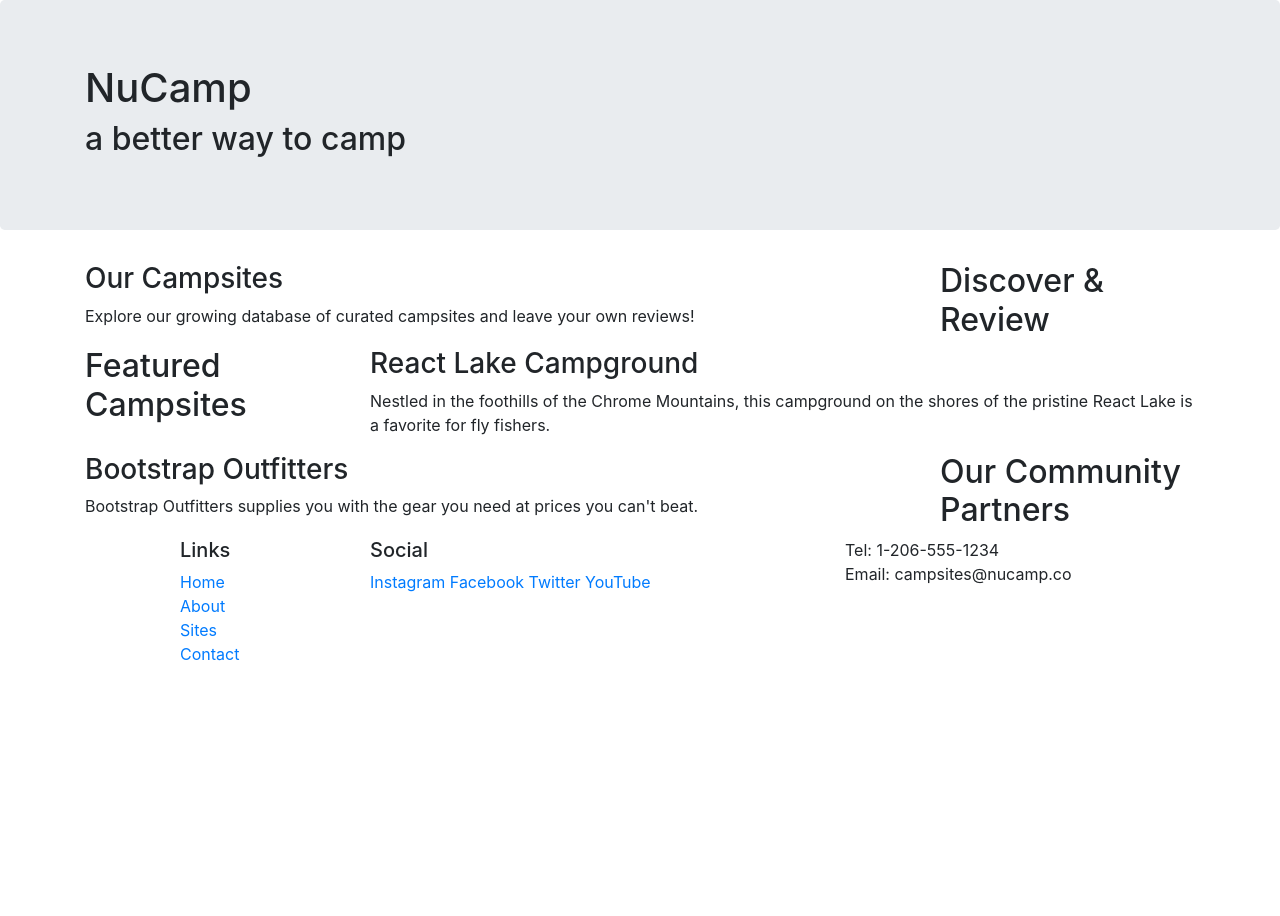
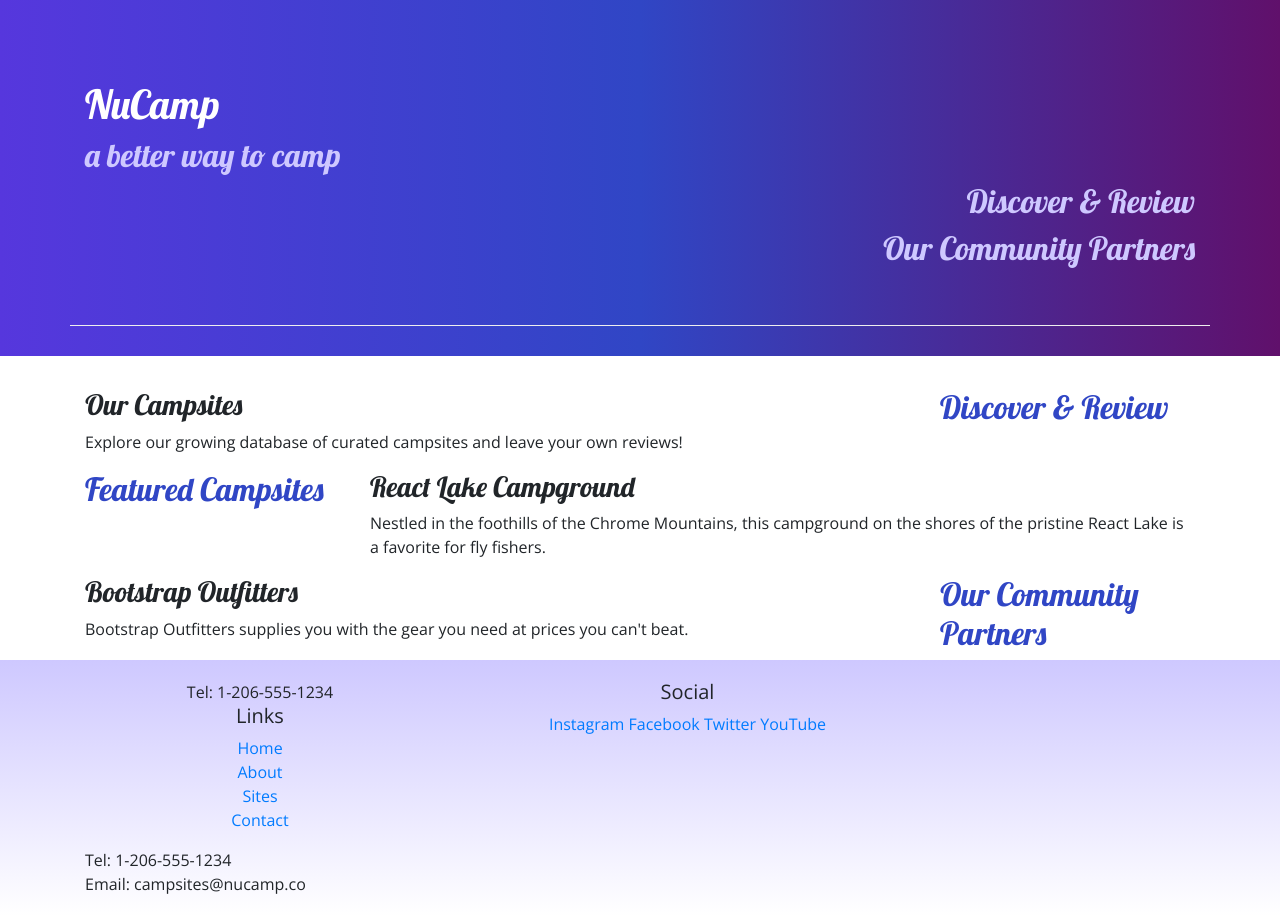
Before and after one commit to cwpaterick/bootstrap-week-3, a website: page index.html in a window 1280 px wide. Before the commit the page ends 800 px from the top, so only its background shows below. Drawn offline with nearby package versions, Linux system fonts and the light colour scheme.

Commit message:
Adding Custom styles

```diff
--- /dev/null
+++ b/css/styles.css
@@ -0,0 +1,32 @@
+body {
+    font-family: "Open Sans", sans-serif;
+}
+
+h1, h2, h3 {
+    font-family: "Lobster", cursive;
+}
+
+h2 {
+    color: #3046C5;
+}
+
+header h2 {
+    color: #CEC8FF;
+}
+
+footer {
+    background-image: linear-gradient(#CEC8FF, white);
+    padding: 20px 0;
+}
+
+.jumbotron {
+    padding: 30px;
+    background-image: linear-gradient(to right, #5637DD, #3046C5, #60106B);
+    color: white;
+}
+
+.row-content {
+    padding: 50px 0;
+    border-bottom: 1px ridge;
+    min-height: 200px;
+}
--- a/index.html
+++ b/index.html
@@ -9,17 +9,22 @@
         <!-- Bootstrap CSS -->
         <link rel="stylesheet" href="node_modules/bootstrap/dist/css/bootstrap.min.css" />
 
+        <!-- Additional CSS must be placed after Bootstrap CSS -->
+        <link rel="stylesheet" href="https://fonts.googleapis.com/css?family=Lobster|Open+Sans" />
+        <link rel="stylesheet" href="css/styles.css" />
         <title>NuCamp: A Better Way To Camp</title>
     </head>
 
 <body>
 
-    <header class="jumbotron">
+    <header class="jumbotron jumbotron-fluid">
         <div class="container">
-            <div class="row">
+            <div class="row row-content align-items-center">
                 <div class="col">
                     <h1>NuCamp</h1>
                     <h2>a better way to camp</h2>
+                    <h2 class="text-sm-right">Discover & Review</h2>
+                    <h2 class="text-sm-right">Our Community Partners</h2>
                 </div>
             </div>
         </div>
@@ -59,7 +64,8 @@
     <footer>
         <div class="container">
             <div class="row">
-                <div class="col-4 col-sm-2 offset-1">
+                <div class="col-sm-4 text-center">
+                    Tel: 1-206-555-1234<br />
                     <h5>Links</h5>
                     <ul class="list-unstyled">
                         <li><a href="#">Home</a></li>
@@ -68,7 +74,7 @@
                         <li><a href="#">Contact</a></li>
                     </ul>
                 </div>
-                <div class="col-6 col-sm-5">
+                <div class="col-6 col-sm-5 text-center">
                 	<h5>Social</h5>
                     <a href="http://instagram.com/">Instagram</a>
                     <a href="http://facebook.com/">Facebook</a>
```
Lines whose indentation alone changed are shown as unchanged.
